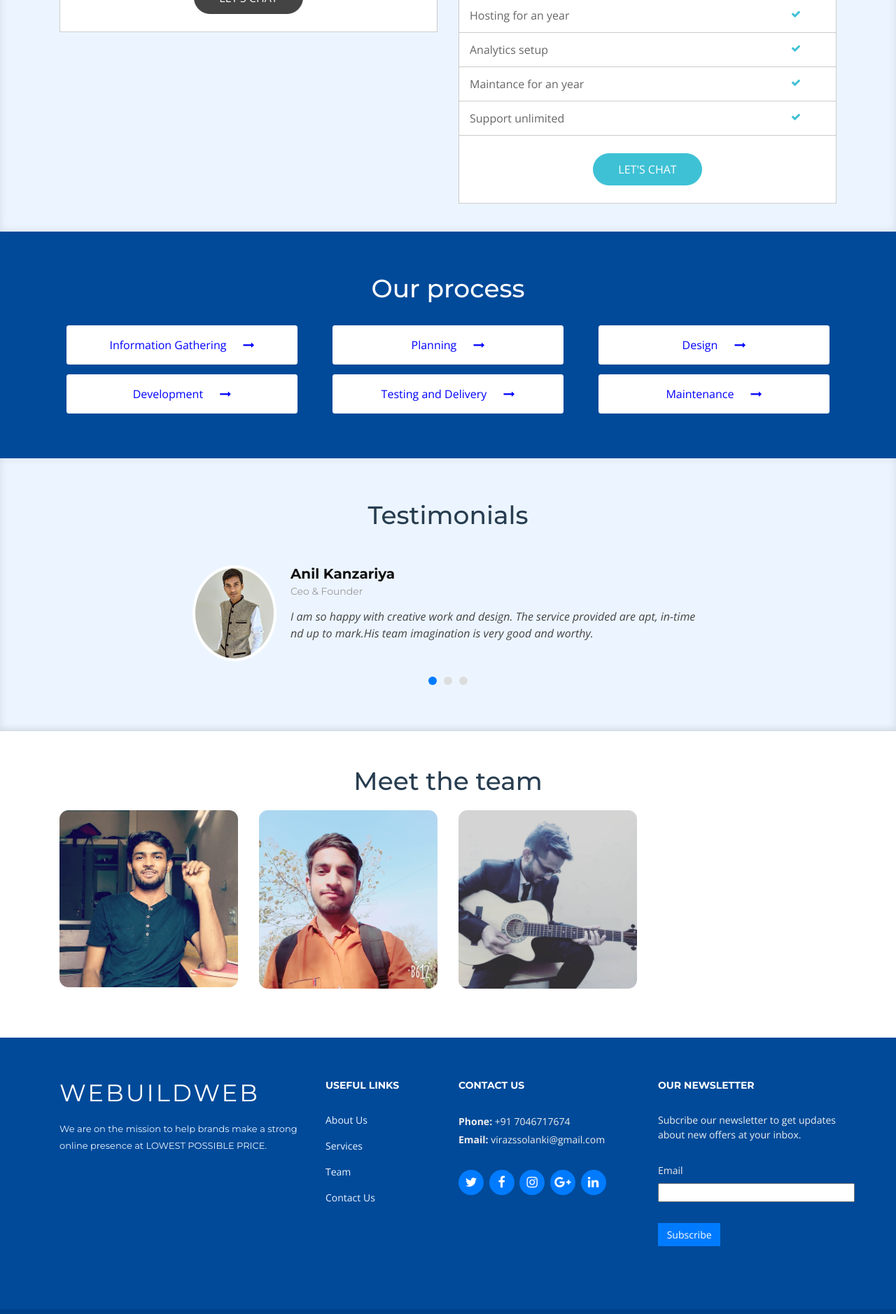
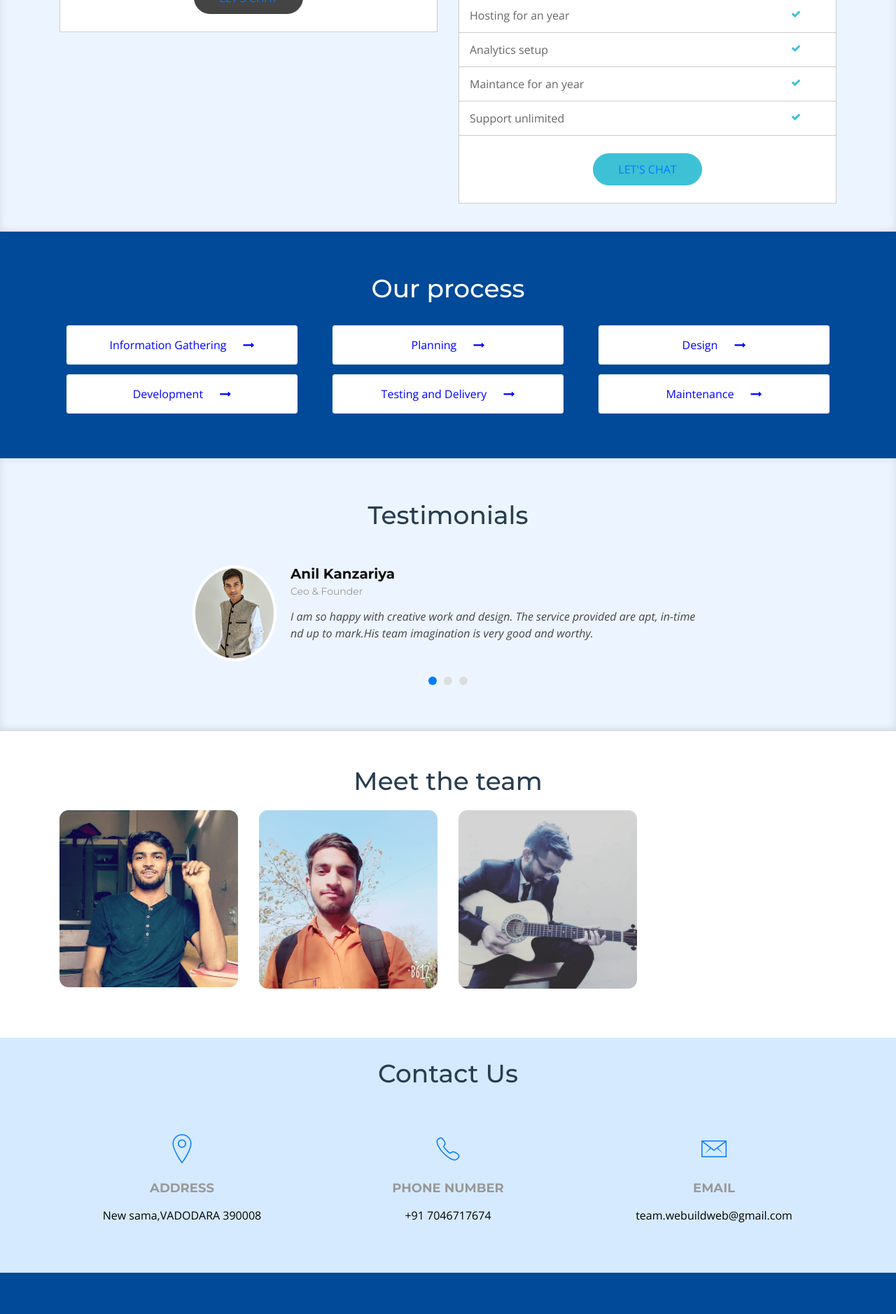
Before and after one commit to vijay991/webuildweb, a Flask app: page / in a window 1280 px wide. Shown: the part 1680-3558 px from the top of the page at 70% size. Run offline with Flask 2, Linux system fonts and the light colour scheme; some libraries are stand-ins or nearby versions; some web fonts are replaced.

Commit message:
contact us

```diff
--- a/app/static/css/main.css
+++ b/app/static/css/main.css
@@ -696,7 +696,7 @@ h6 {
 #team .member h6 {
   font-weight: 700;
   margin-bottom: 1px;
-  font-size: 14   px;
+  font-size: 14px;
   color: #fff;
 }
 
@@ -768,6 +768,65 @@ h6 {
 #clients img {
   transition: all 0.4s ease-in-out;
 }
+
+
+
+/* Contact Section
+--------------------------------*/
+
+#contact {
+  padding: 30px 0;
+  background-color: #d6eaff;
+}
+
+#contact .section-header {
+  padding-bottom: 30px;
+}
+
+#contact .contact-info {
+  margin-bottom: 20px;
+  text-align: center;
+}
+
+#contact .contact-info i {
+  font-size: 48px;
+  display: inline-block;
+  margin-bottom: 10px;
+  color: #007bff;
+}
+
+#contact .contact-info address,
+#contact .contact-info p {
+  margin-bottom: 0;
+  color: #000;
+}
+
+#contact .contact-info h3 {
+  font-size: 18px;
+  margin-bottom: 15px;
+  font-weight: bold;
+  text-transform: uppercase;
+  color: #999;
+}
+
+#contact .contact-info a {
+  color: #000;
+}
+
+#contact .contact-info a:hover {
+  color: #007bff;
+}
+
+#contact .contact-address,
+#contact .contact-phone,
+#contact .contact-email {
+  margin-bottom: 20px;
+}
+
+
+
+
+
 
 
 
--- a/app/templates/index.html
+++ b/app/templates/index.html
@@ -73,6 +73,7 @@
           <li><a href="#about">About Us</a></li>
           <li><a href="#services">Services</a></li>
           <li><a href="#team">Team</a></li>
+           <li><a href="#contact">Contact Us</a></li>
         </ul>
       </nav><!-- .main-nav -->
 
@@ -92,7 +93,7 @@
       <div class="intro-info">
         <h2>We Build<br><span>Website for you</span><br>at lowest possible COST !</h2><br>
         <div>
-          <a href="https://api.whatsapp.com/send?phone=917046717674&text=I%20want%20to%20find%20out%20about%20your%20products" class="btn-get-started scrollto">Let's Chat</a>
+          <a href="https://api.whatsapp.com/send?phone=917046717674&text=Hey!%20I%20want%20to%20make%20website%20for%20my%20business" class="btn-get-started scrollto">Let's Chat</a>
           <a href="#services" class="btn-services scrollto">Our Services</a>
         </div>
       </div>
@@ -159,7 +160,9 @@
               <li class="check">How to start</li>
               <li class="check">How much will it cost</li>
             </ol>
-            <button>Let's Chat</button>
+            <button>
+              <a href="https://api.whatsapp.com/send?phone=917046717674&text=Hey!%20I%20want%20to%20book%20free%20consultaion%20session%20." class="btn-get-started scrollto">Let's Chat</a>
+            </button>
           </div><br>
         </div>
         <div class="col-md-6 col-sm-6 col-xs-12">
@@ -177,7 +180,7 @@
               <li class="check">Maintance for an year</li>
               <li class="check">Support unlimited</li>
             </ol>
-            <button>Let's Chat</button>
+            <button><a href="https://api.whatsapp.com/send?phone=917046717674&text=Hey!%20I%20liked%20your%20Starndard%20website%20development%20plan.%20Let's%20discuss%20my%20requirements." class="btn-get-started scrollto">Let's Chat</a></button>
           </div>
         </div><br>
 
@@ -372,6 +375,7 @@
       </div>
     </section><!-- #team -->
 
+
     <!--==========================
       Clients Section
 
@@ -440,6 +444,45 @@
     </section>
 	    ============================-->
 
+<!--==========================
+      Contact Section
+    ============================-->
+    <section id="contact" class="wow fadeInUp">
+      <div class="container">
+        <div class="section-header">
+          <h3>Contact Us</h3>
+        </div>
+
+        <div class="row contact-info">
+
+          <div class="col-md-4">
+            <div class="contact-address">
+              <i class="ion-ios-location-outline"></i>
+              <h3>Address</h3>
+              <address>New sama,VADODARA 390008</address>
+            </div>
+          </div>
+
+          <div class="col-md-4">
+            <div class="contact-phone">
+              <i class="ion-ios-telephone-outline"></i>
+              <h3>Phone Number</h3>
+              <p><a href="tel:7046717674">+91 7046717674</a></p>
+            </div>
+          </div>
+
+          <div class="col-md-4">
+            <div class="contact-email">
+              <i class="ion-ios-email-outline"></i>
+              <h3>Email</h3>
+              <p><a href="mailto:team.webuildweb@gmail.com">team.webuildweb@gmail.com</a></p>
+            </div>
+          </div>
+
+        </div>
+      </div>
+
+
 
   </main>
 
@@ -475,11 +518,8 @@
             </p>
 
             <div class="social-links">
-              <a href="#" target="_blank" class="twitter"><i class="fa fa-twitter"></i></a>
               <a href="#" target="_blank" class="facebook"><i class="fa fa-facebook"></i></a>
               <a href="#" target="_blank" class="instagram"><i class="fa fa-instagram"></i></a>
-              <a href="#" target="_blank" class="google-plus"><i class="fa fa-google-plus"></i></a>
-              <a href="#" target="_blank" class="linkedin"><i class="fa fa-linkedin"></i></a>
             </div>
 
           </div>
```
